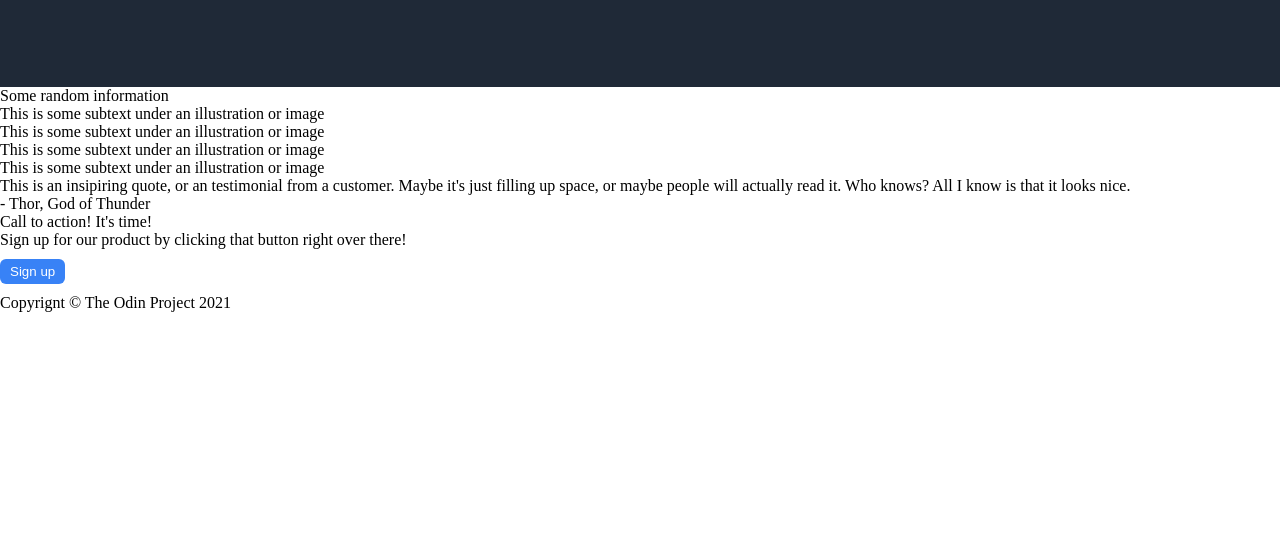
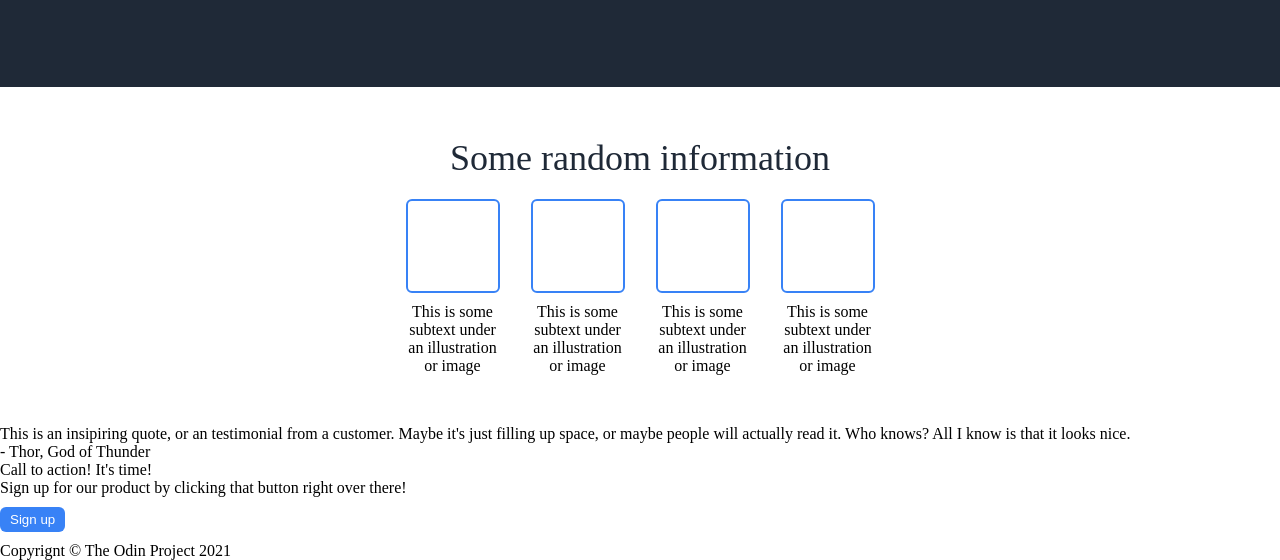
Before and after one commit to Rutrle/landing-page, a plain HTML site: page index.html in a window 1280 px wide. Shown: the part 320-880 px from the top of the page. Before the commit the page ends 800 px from the top, so only its background shows below. Drawn offline with Linux system fonts and the light colour scheme.

Commit message:
Add styles to information block

```diff
--- a/index.html
+++ b/index.html
@@ -37,6 +37,7 @@
     </div>
     <div class="information">
         <div class="information-title">Some random information</div>
+        <div class="card-container">
             <div class="information-card">
                 <div class="information-ilustration">
                 </div>
@@ -66,6 +67,7 @@
                 </div>
             </div>
         </div>
+    </div>
     <div class="citation">
         <div class="citation-text">
             This is an insipiring quote, or an testimonial from a customer. Maybe it's just filling up space, or maybe people will actually read it. Who knows? All I know is that it looks nice.
--- a/style.css
+++ b/style.css
@@ -68,3 +68,44 @@ button{
     margin: 10px 0;
     border-radius: 6px;
 }
+
+.information{
+    display: flex;
+    flex-direction: column;
+    align-items: center;
+    text-align: center;
+    margin: 50px 400px;
+    gap: 20px;
+}
+
+.card-container{
+    display: flex;
+    flex-direction: row;
+    align-items: center;
+    justify-content: center;
+    gap: 20px;
+
+}
+
+.information-title{
+    font-size: 36px;
+    font-weight: extra-bold;
+    color: #1F2937;
+}
+
+.information-ilustration{
+    width: 90px;
+    height: 90px;
+    border-color: #3882F6;
+    border-radius: 6px;
+    border-width: 2px;
+    border-style: solid;
+}
+
+.information-card{
+    display: flex;
+    flex-direction: column;
+    align-items: center;
+    justify-content: center;
+    gap: 10px;
+}
```
Lines whose indentation alone changed are shown as unchanged.
